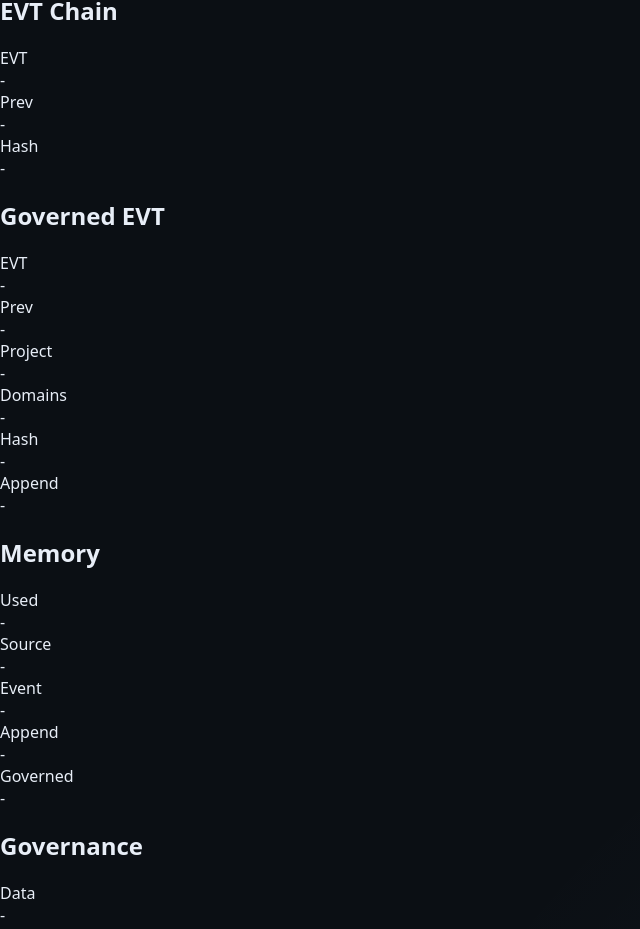
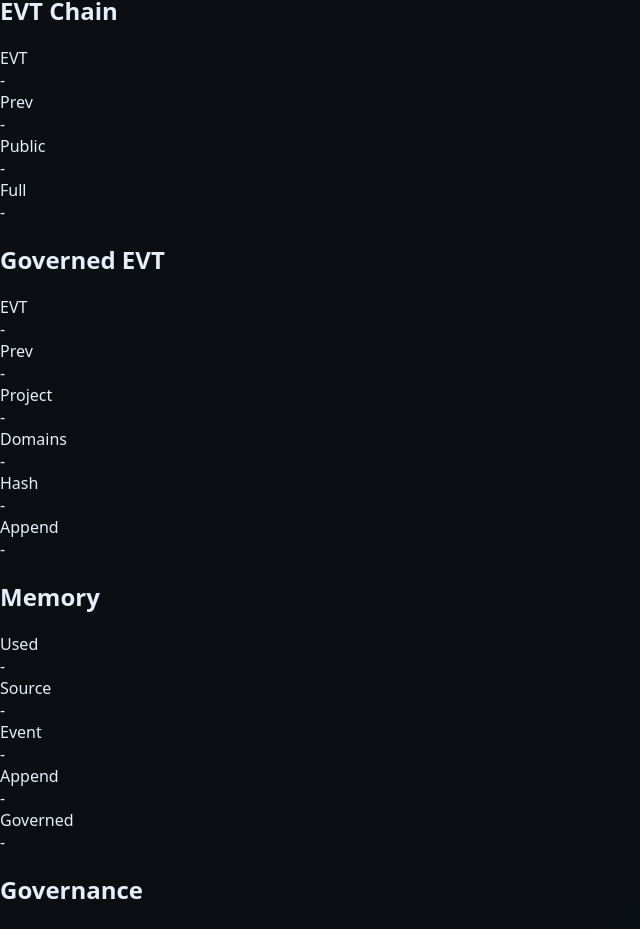
Before and after one commit to manuelcoletta1-source/hbce-ai-joker-c2, a Next.js app: page /interface in a window 1280 px wide. Shown: the part 1516-2445 px from the top of the page, without its empty margins (0-640 px from the left). Built offline with nearby package versions, Linux system fonts and the light colour scheme.

Commit message:
fix(interface): expose legacy EVT full proof hash

```diff
--- a/app/interface/page.tsx
+++ b/app/interface/page.tsx
@@ -37,6 +37,8 @@ type PublicEvt = {
   evt?: string;
   prev?: string;
   hash?: string;
+  publicHash?: string;
+  fullHash?: string;
 };
 
 type GovernedEvt = {
@@ -332,7 +334,8 @@ function MessageBubble({ message }: { message: ChatMessage }) {
             rows={[
               ["EVT", message.runtime.evt?.evt],
               ["Prev", message.runtime.evt?.prev],
-              ["Hash", message.runtime.evt?.hash]
+              ["Public", message.runtime.evt?.publicHash || message.runtime.evt?.hash],
+              ["Full", message.runtime.evt?.fullHash]
             ]}
           />
 
@@ -824,7 +827,12 @@ export default function InterfacePage() {
           <RuntimeCard title="EVT Chain">
             <FieldRow label="EVT" value={lastRuntime?.evt?.evt || "-"} mono />
             <FieldRow label="Prev" value={lastRuntime?.evt?.prev || "-"} mono />
-            <FieldRow label="Hash" value={lastRuntime?.evt?.hash || "-"} mono />
+            <FieldRow
+              label="Public"
+              value={lastRuntime?.evt?.publicHash || lastRuntime?.evt?.hash || "-"}
+              mono
+            />
+            <FieldRow label="Full" value={lastRuntime?.evt?.fullHash || "-"} mono />
           </RuntimeCard>
 
           <RuntimeCard title="Governed EVT">
```
